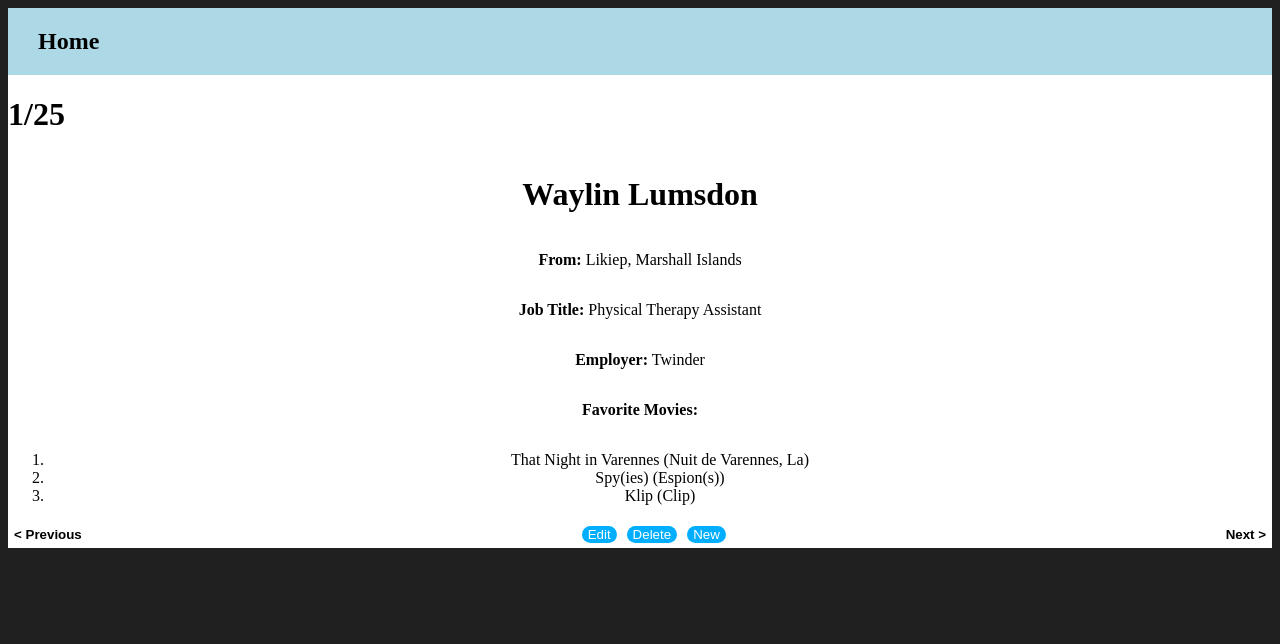
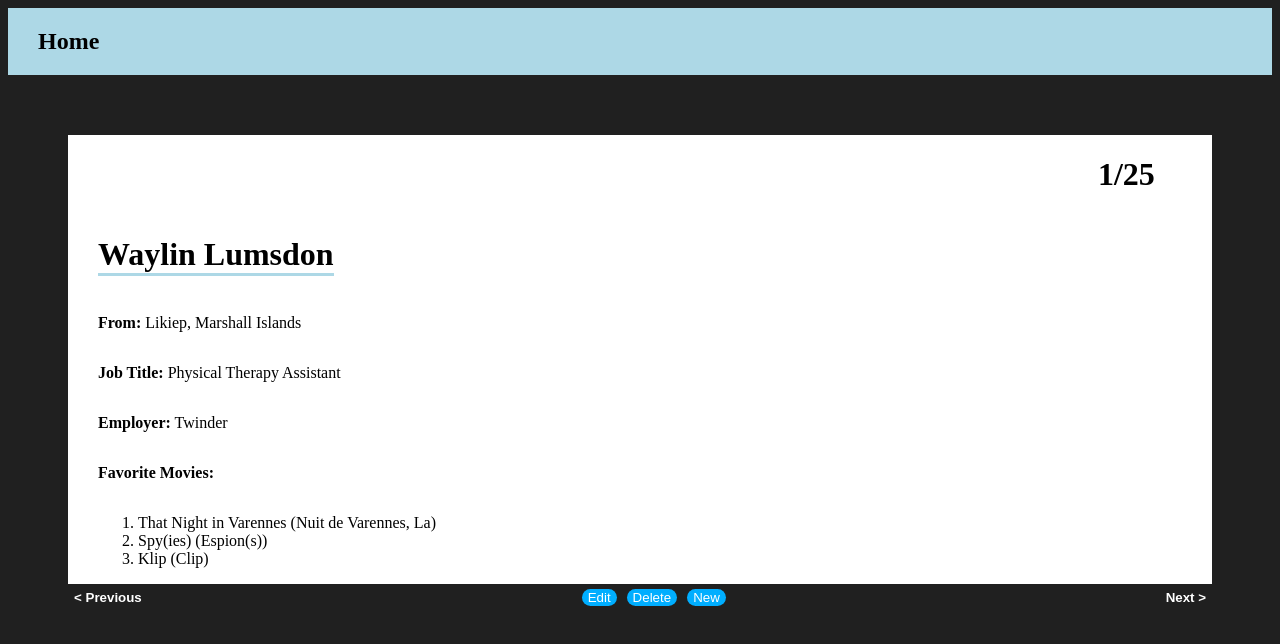
Before and after one commit to 8Whack/user-directory, a React (Create React App) app: page / in a window 1280 px wide. Shown: the top 644 px of the page. Built offline with nearby package versions, Linux system fonts and the light colour scheme.

Commit message:
added styling

```diff
--- a/src/components/Info.js
+++ b/src/components/Info.js
@@ -59,13 +59,13 @@ function Info() {
     }
 
   return (
-    <div style={{backgroundColor: 'white'}}  >
+    <div style={{backgroundColor: 'white'}} className='infoBody' >
         <div className='count'>
             <h1><b>{currIndex+1}/{data.length}</b></h1>
         </div>
 
         <div className='info'>
-        <h1>{firstName+ ' '+ lastName}</h1>
+        <h1 className='name'>{firstName+ ' '+ lastName}</h1>
         <p><b>From:</b> {from}</p>
         <p><b>Job Title:</b> {title}</p>
         <p><b>Employer:</b> {employer}</p>
@@ -81,7 +81,7 @@ function Info() {
         <div className='create'>
             <button className='blue'>Edit</button>
             <button className='blue' onClick={()=>deleteCard()}>Delete</button>
-            <button className='blue' onClick={()=> setNewDisplay(true)}>New</button>
+            <button className='blue' onClick={()=> setNewDisplay(!newDisplay)}>New</button>
 
         </div>
         <button onClick={()=>next()}><b>Next &gt;</b></button>
--- a/src/index.css
+++ b/src/index.css
@@ -14,23 +14,39 @@ form {
   align-items: center;
 }
 .count {
-  width: max-content;
+  width: 95%;
   display: flex;
-  align-items: flex-end;
+  justify-content: end;
+  margin-right: 30px;
+}
+
+.infoBody{
+  margin: 60px;
 }
 
 .info {
   display: flex;
   flex-direction: column;
+  justify-content: flex-start;
+  align-items: flex-start;
+  margin-left: 30px;
+}
+.info ol {
+  display: flex;
+  flex-direction: column;
+  justify-content: flex-start;
+  align-items: flex-start;
 }
 
 .navigation {
+  background-color: rgb(32, 32, 32);
   display: flex;
   justify-content: space-between;
 }
 
 .navigation button{
-  background-color: white;
+  background-color: rgb(32, 32, 32);
+  color: white;
   border: 0;
 }
 
@@ -42,6 +58,10 @@ form {
   margin: 5px
 }
 
+.name {
+  border-bottom:lightblue 3px solid;
+}
+
 .err {
   color:red;
 }
```
